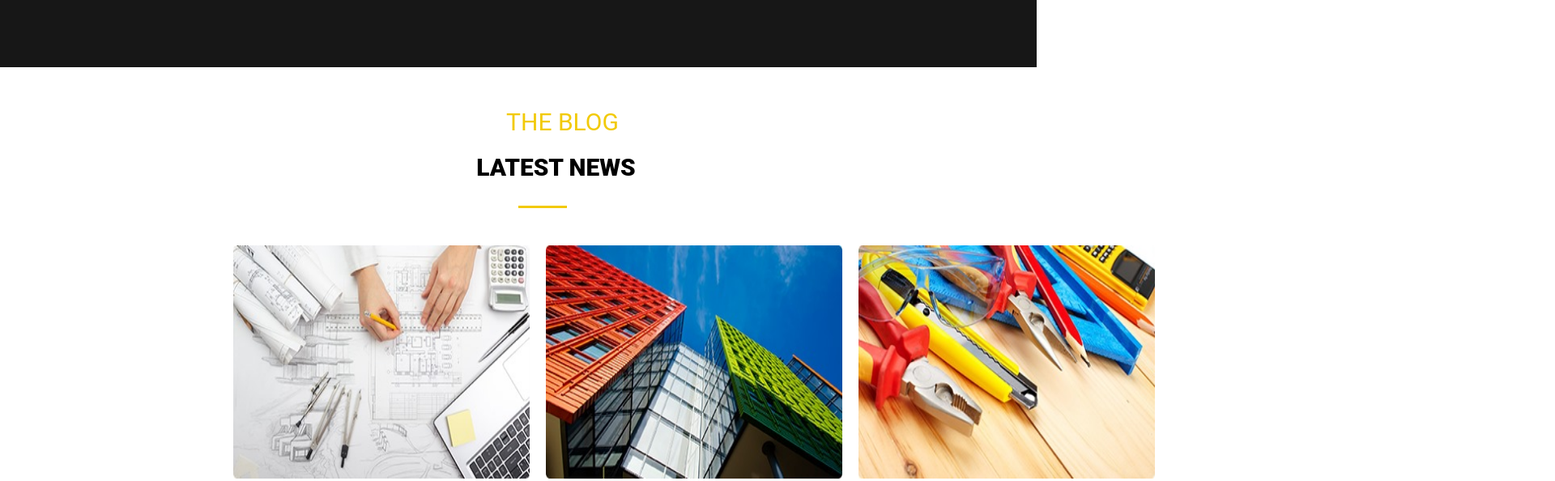
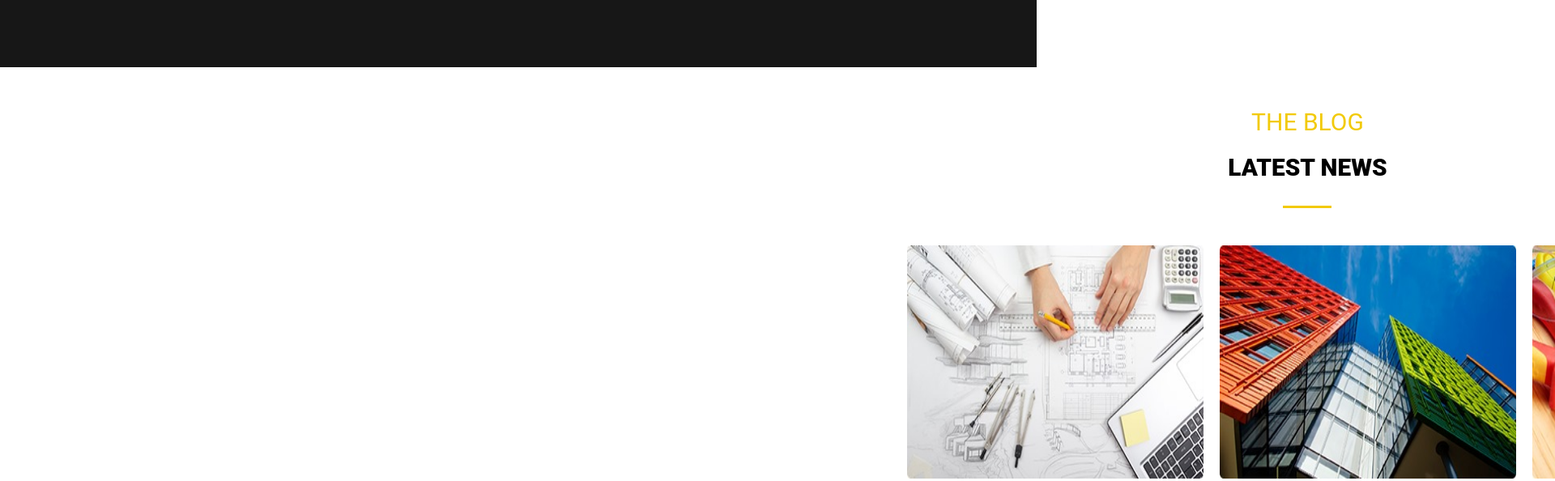
Before and after one commit to arbinferdous/Construction-site., a plain HTML site: page index.html in a window 1280 px wide. Shown: the part 5806-6400 px from the top of the page at 81% size, 1920 px wide, since content can reach past the window. Drawn offline with Linux system fonts and the light colour scheme.

Commit message:
template

```diff
--- a/assets/css/style.css
+++ b/assets/css/style.css
@@ -266,7 +266,7 @@ header {
 
 }
 .caption-one h1::after{
-    margin-left: 49rem;
+    margin-left: 46rem;
 }
 
 .six-image{
@@ -383,7 +383,7 @@ header {
 
 }
 .blog {
-	margin-left: -10rem;
+	margin-left: 45rem;
 }
 .contents h2::after{
     margin-left: 49rem;
@@ -915,7 +915,7 @@ pre {
 /* eleventh-section-start */
 
 .blog {
-	margin-left: -7rem;
+
 	width: 100%;
 	height: 864px;
 	position: relative;
@@ -932,7 +932,7 @@ pre {
 }
 
 .blogtitle h4{
-        margin-left: 12rem;
+        margin-left: 23rem;
         font-weight: 400;
         font-size: 1.875rem;
         line-height: 1.2;
@@ -942,7 +942,7 @@ pre {
 }
 
 .blogtitle h3{
-    margin-left: 11rem;
+    margin-left: 23rem;
     font-weight: 800;
     font-size: 1.86rem;
     line-height: 1.2;
@@ -956,7 +956,7 @@ pre {
     height: 3px;
     background-color: rgb(242,202,8);
     margin-top: 30px;
-    margin-left: 27rem;
+    margin-left: 34rem;
 }
 
 .greatprojectmain{
```
